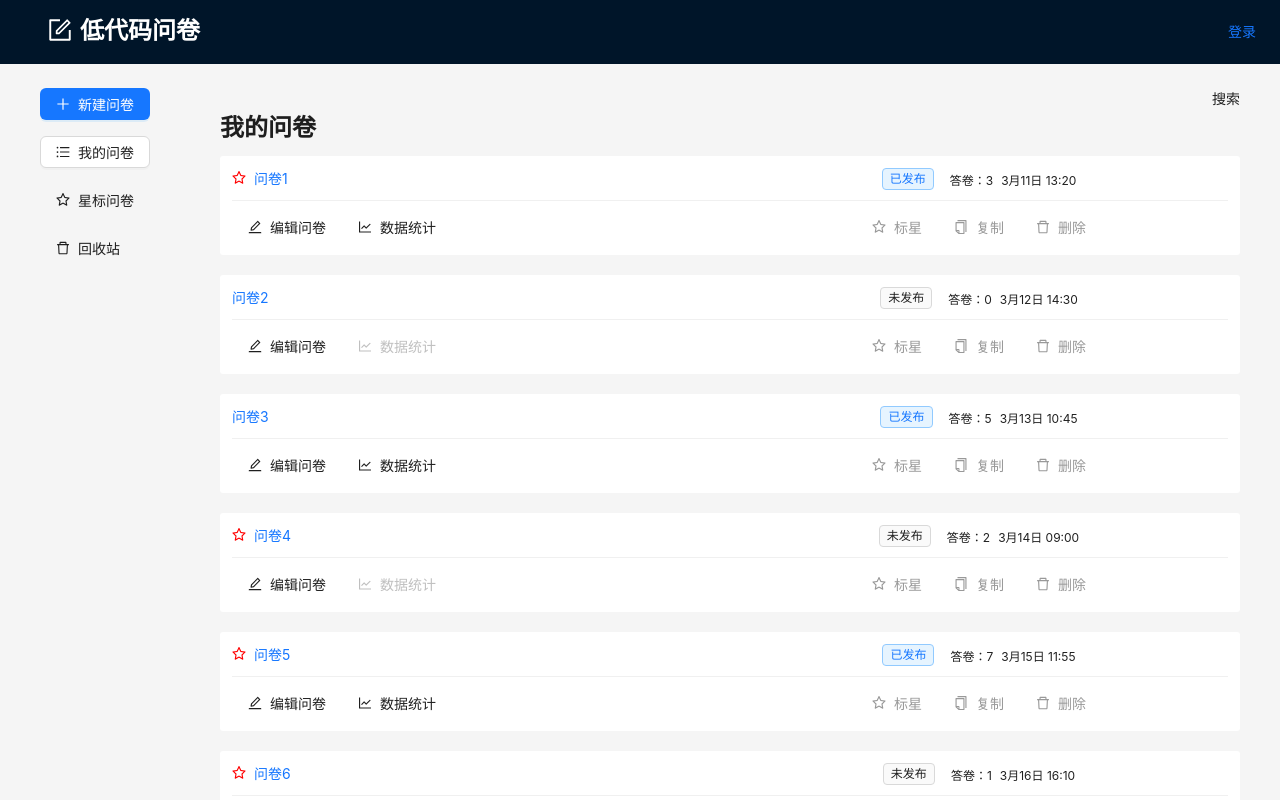
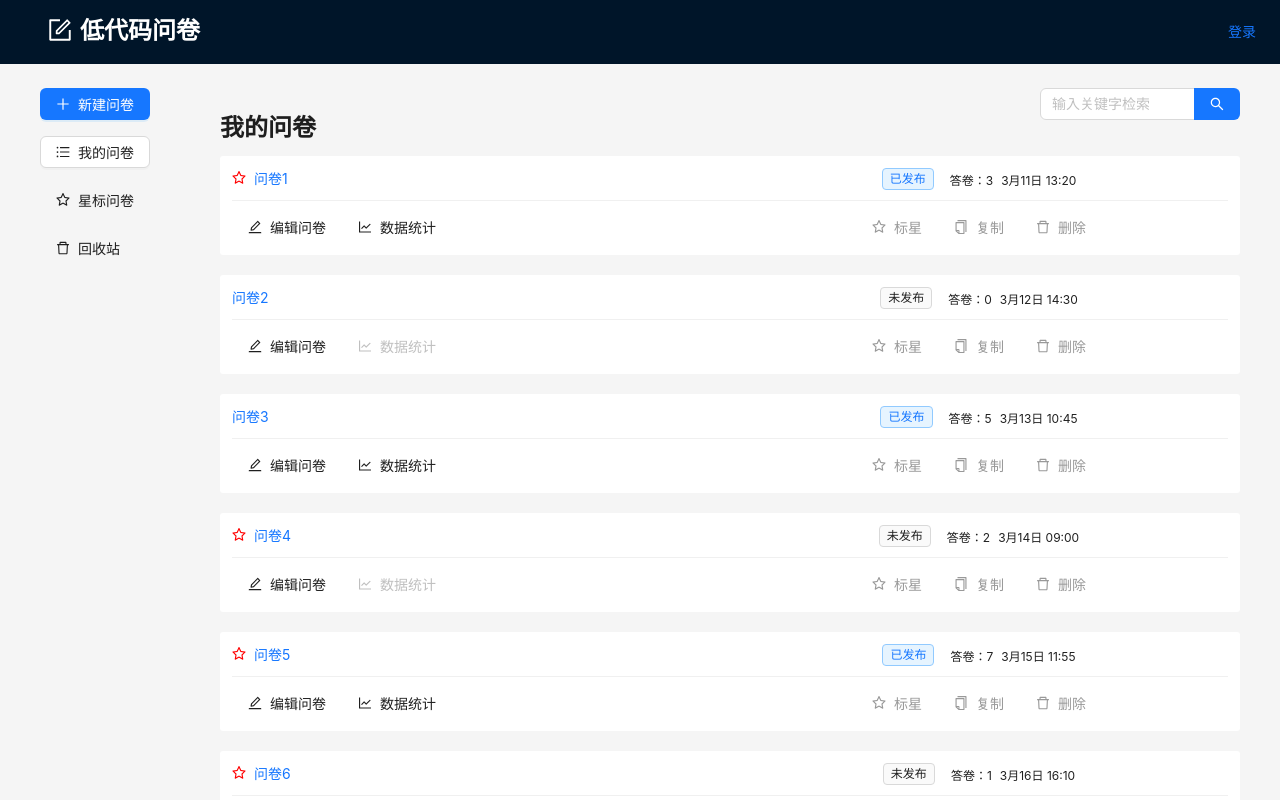
Before and after one commit to shevonne/react-form-edit, a React (Create React App) app: page /manage/list in a window 1280 px wide. Shown: the top 800 px of the page. Built offline with nearby package versions, Linux system fonts and the light colour scheme.

Commit message:
feat:新增搜索组件

```diff
--- /dev/null
+++ b/src/components/ListSearch.tsx
@@ -0,0 +1,50 @@
+import React, { useState, FC, useEffect } from 'react';
+import type { ChangeEvent } from 'react';
+import { Input } from 'antd';
+import { useNavigate } from 'react-router-dom';
+import { useSearchParams, useLocation } from 'react-router-dom';
+import { LIST_SEARCH_PARAM_KEY } from '../constant';
+const { Search } = Input;
+
+const ListSearch: FC = () => {
+  const nav = useNavigate();
+
+  const pathname = useLocation().pathname;
+  //input输入框值
+  const [value, setValue] = useState('');
+  const handleSearch = (value: string) => {
+    //跳转页面，增加url参数
+    nav({
+      pathname,
+      search: `${LIST_SEARCH_PARAM_KEY}=${value}`,
+    });
+  };
+  //搜索框change
+  const handleChange = (event: ChangeEvent<HTMLInputElement>) => {
+    setValue(event.target.value);
+    console.log('change');
+  };
+
+  //获取url参数，并设置到input val
+  const [searchParams] = useSearchParams();
+  useEffect(() => {
+    const curVal = searchParams.get(LIST_SEARCH_PARAM_KEY) || '';
+    setValue(curVal);
+  }, [searchParams]);
+
+  return (
+    <div>
+      <Search
+        placeholder="输入关键字检索"
+        allowClear
+        value={value}
+        enterButton
+        onSearch={handleSearch}
+        onChange={handleChange}
+        style={{ width: '200px' }}
+      />
+    </div>
+  );
+};
+
+export default ListSearch;
--- /dev/null
+++ b/src/constant/index.ts
@@ -0,0 +1,6 @@
+/**
+ * @description 常量
+ * @author shevon
+ */
+
+export const LIST_SEARCH_PARAM_KEY = 'keyword';
--- a/src/pages/manage/QuestionList.tsx
+++ b/src/pages/manage/QuestionList.tsx
@@ -3,6 +3,8 @@ import styles from './Common.module.scss';
 import { useTitle } from 'ahooks';
 import QuestionCard from '../../components/QuestionCard';
 import { Empty, Typography } from 'antd';
+import ListSearch from '../../components/ListSearch';
+
 //mock数据
 const rowQuestionList = [
   {
@@ -65,7 +67,9 @@ const List: FC = () => {
         <div className={styles.left}>
           <Title level={3}>我的问卷</Title>
         </div>
-        <div className={styles.right}>搜索</div>
+        <div className={styles.right}>
+          <ListSearch />
+        </div>
       </div>
       <div className={styles.content}>
         {questionList.length > 0 &&
```
